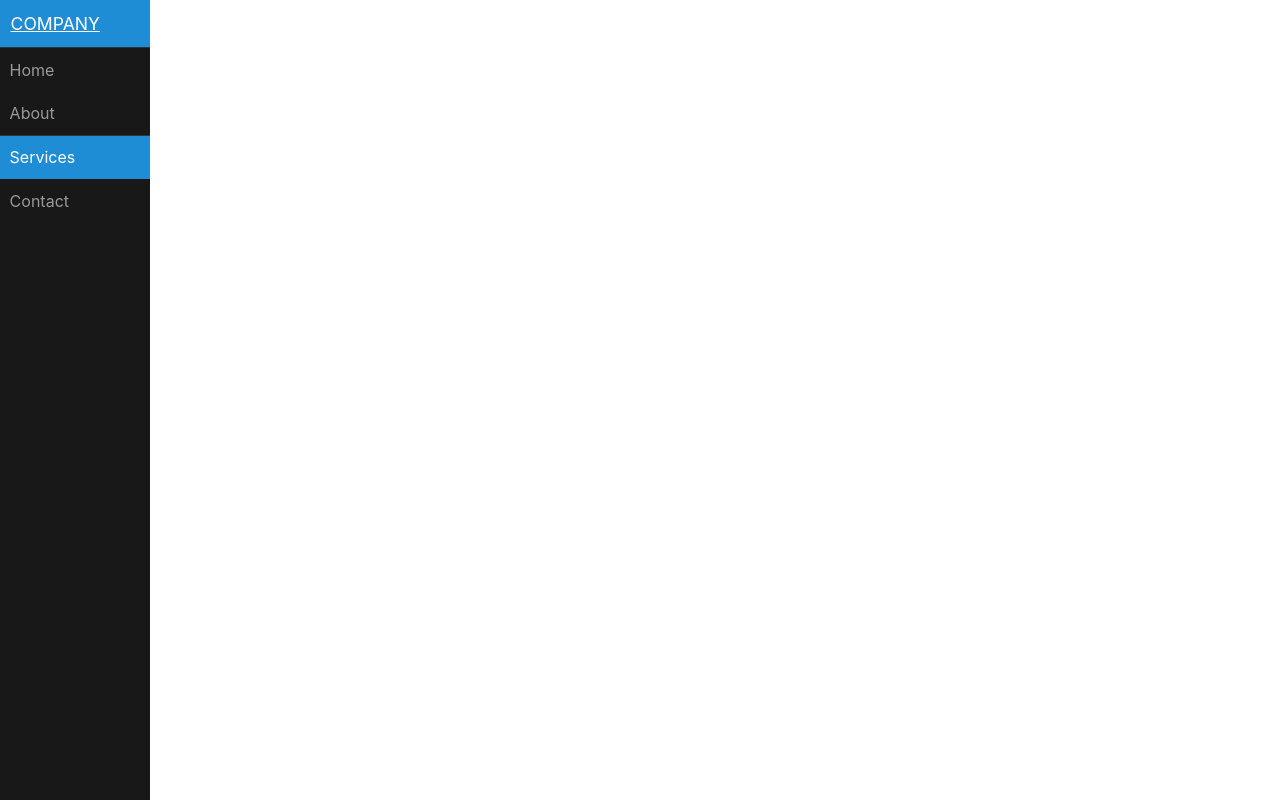
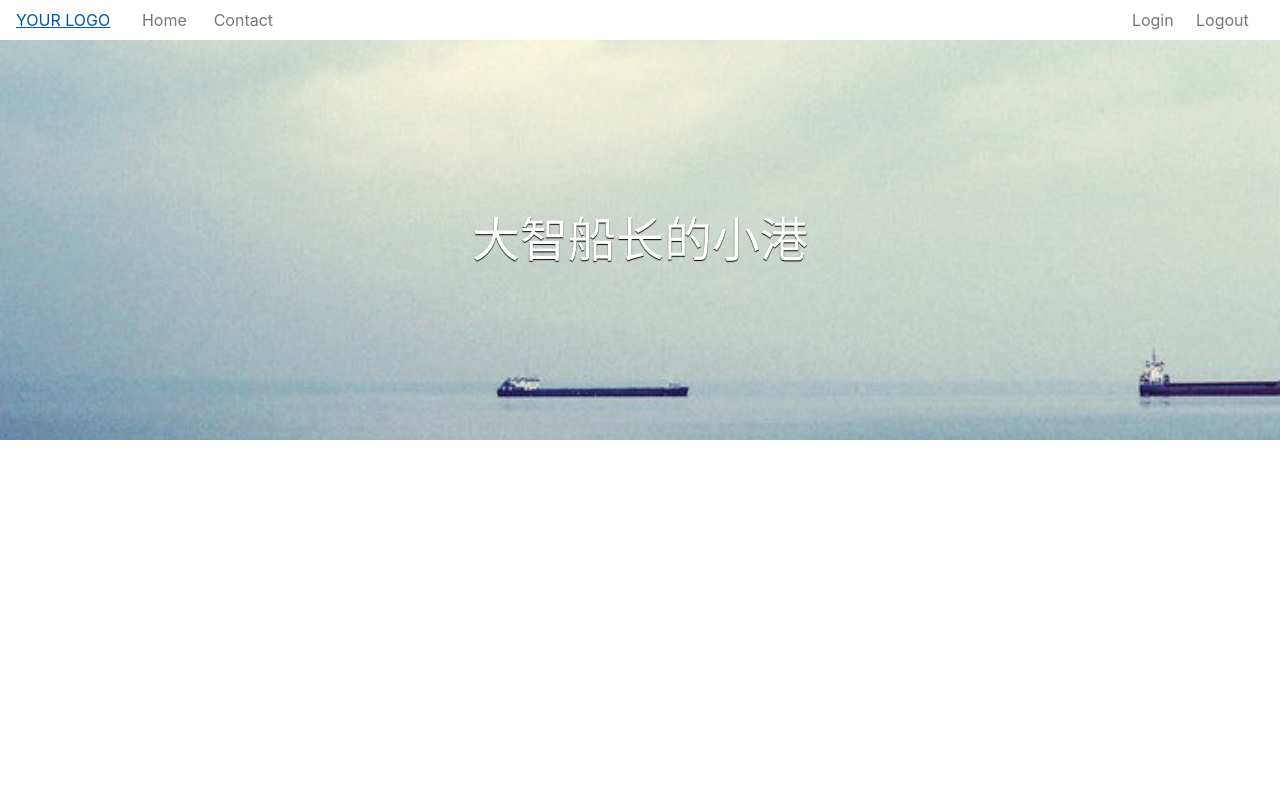
Before and after one commit to sordhlm/django_blog, a Django app: template templates/base.html in a window 1280 px wide. Run offline with Django 3.2, Linux system fonts and the light colour scheme; the template is opened without the code that fills it, so the values that code supplies are empty; parts of the project's set-up code (start-up, migrations or seed data) failed here and were passed over; some libraries are stand-ins or nearby versions.

Commit message:
code update: 1. change layout 2. add blog.js

```diff
--- a/static/css/blog.css
+++ b/static/css/blog.css
@@ -197,7 +197,8 @@ h3 {
 @media (min-width: 48em) {
     .content {
         padding: 2em 3em 0;
-        margin-left: 0%;
+        margin-left: 15%;
+        max-width: 1400px;
     }
     .sidebar {
         position: fixed;
--- /dev/null
+++ b/static/css/pricing.css
@@ -0,0 +1,230 @@
+/*
+ * -- BASE STYLES --
+ * Most of these are inherited from Base, but I want to change a few.
+ */
+body {
+    color: #526066;
+}
+
+h2, h3 {
+    letter-spacing: 0.25em;
+    text-transform: uppercase;
+    font-weight: 600;
+}
+
+p {
+    line-height: 1.6em;
+}
+
+
+/*
+ * -- Layout Styles --
+ */
+.l-content {
+    margin: 0 auto;
+}
+
+.l-box {
+    padding: 0.5em 2em;
+}
+
+/*
+ * -- MENU STYLES --
+ * Make the menu have a very faint box-shadow.
+ */
+.pure-menu {
+    box-shadow: 0 1px 1px rgba(0,0,0, 0.10);
+}
+
+.pure-menu-link {
+    padding: .5em .7em;
+}
+
+
+/*
+ * -- BANNER --
+ * The top banner with the headings. By using a combination
+ * of `display: table;` and `display: table-cell;`, we can
+ * vertically center the text.
+ */
+
+.banner {
+    background: transparent url('http://24.media.tumblr.com/ccb268832580ac12951828a1c179de69/tumblr_mo2xbk8JUK1st5lhmo1_1280.jpg') 0 0 no-repeat fixed;
+    text-align: center;
+    background-size: cover;
+    filter: progid:DXImageTransform.Microsoft.AlphaImageLoader(src='http://24.media.tumblr.com/ccb268832580ac12951828a1c179de69/tumblr_mo2xbk8JUK1st5lhmo1_1280.jpg', sizingMethod='scale');
+
+    height: 200px;
+    width: 100%;
+    margin-bottom: 3em;
+    display: table;
+}
+
+    .banner-head {
+        display: table-cell;
+        vertical-align: middle;
+        margin-bottom: 0;
+        font-size: 2em;
+        color: white;
+        font-weight: 500;
+        text-shadow: 0 1px 1px black;
+    }
+
+
+
+/*
+ * -- PRICING TABLE WRAPPER --
+ * This element wraps up all the pricing table elements
+ */
+ .pricing-tables,
+ .information {
+    max-width: 980px;
+    margin: 0 auto;
+ }
+.pricing-tables {
+    margin-bottom: 3.125em;
+    text-align: center;
+}
+
+/*
+ * -- PRICING TABLE  --
+ * Every pricing table has the .pricing-table class
+ */
+.pricing-table {
+    border: 1px solid #ddd;
+    margin: 0 0.5em 2em;
+    padding: 0 0 3em;
+}
+
+/*
+ * -- PRICING TABLE HEADER COLORS --
+ * Choose a different color based on the type of pricing table.
+ */
+.pricing-table-free .pricing-table-header {
+    background: #519251;
+}
+
+.pricing-table-biz .pricing-table-header {
+    background: #2c4985;
+}
+
+/*
+ * -- PRICING TABLE HEADER --
+ * By default, a header is black/white, and has some styles for its <h2> name.
+ */
+.pricing-table-header {
+    background: #111;
+    color: #fff;
+}
+    .pricing-table-header h2 {
+        margin: 0;
+        padding-top: 2em;
+        font-size: 1em;
+        font-weight: normal;
+
+    }
+
+
+/*
+ * -- PRICING TABLE PRICE --
+ * Styles for the price and the corresponding <span>per month</span>
+ */
+.pricing-table-price {
+    font-size: 6em;
+    margin: 0.2em 0 0;
+    font-weight: 100;
+}
+    .pricing-table-price span {
+        display: block;
+        text-transform: uppercase;
+        font-size: 0.2em;
+        padding-bottom: 2em;
+        font-weight: 400;
+        color: rgba(255, 255, 255, 0.5);
+        *color: #fff;
+    }
+
+
+
+/*
+ * -- PRICING TABLE LIST --
+ * Each pricing table has a <ul> which is denoted by the .pricing-table-list class
+ */
+.pricing-table-list {
+    list-style-type: none;
+    margin: 0;
+    padding: 0;
+    text-align: center;
+}
+
+
+/*
+ * -- PRICING TABLE LIST ELEMENTS --
+ * Styles for the individual list elements within each pricing table
+ */
+.pricing-table-list li {
+    padding: 0.8em 0;
+    background: #f7f7f7;
+    border-bottom: 1px solid #e7e7e7;
+}
+
+
+/*
+ * -- PRICING TABLE BUTTON --
+ * Styles for the "Choose" button at the bottom of a pricing table.
+ * This inherits from Pure Button.
+ */
+.button-choose {
+    border: 1px solid #ccc;
+    background: #fff;
+    color: #333;
+    border-radius: 2em;
+    font-weight: bold;
+    position: relative;
+    bottom: -1.5em;
+}
+
+.information-head {
+    color: black;
+    font-weight: 500;
+}
+
+.footer {
+    background: #111;
+    color: #888;
+    text-align: center;
+}
+    .footer a {
+        color: #ddd;
+    }
+
+
+
+/*
+ * -- TABLET MEDIA QUERIES --
+ * On tablets, we want to slightly adjust the size of the banner
+ * text and add some vertical space between the various pricing tables
+ */
+@media(min-width: 767px) {
+
+    .banner-head {
+        font-size: 4em;
+    }
+    .pricing-table {
+        margin-bottom: 0;
+    }
+
+}
+
+/*
+ * -- PHONE MEDIA QUERIES --
+ * On phones, we want to reduce the height and font-size of the banner further
+ */
+@media (min-width: 480px) {
+    .banner {
+        height: 400px;
+    }
+    .banner-head {
+        font-size: 3em;
+    }
+}
--- /dev/null
+++ b/static/js/blog.js
@@ -0,0 +1,2 @@
+$(document).ready(function() {
+});
--- a/templates/base.html
+++ b/templates/base.html
@@ -4,40 +4,36 @@
 <head>
     <meta charset="UTF-8">
     <meta name="viewport" content="width=device-width, initial-scale=1.0">
-    <title>{% block title %} Venahome Blog {% endblock %}</title>
+    <title>{% block title %} Sorvena Blog {% endblock %}</title>
     <link rel="stylesheet" type="text/css" href="{% static 'bootstrap-3.3.7-dist/css/bootstrap.css' %}"/>
     <link rel="stylesheet" type="text/css" href="{% static 'css/pure-min.css' %}"/>
-    <link rel="stylesheet" type="text/css" href="{% static 'css/side-menu.css' %}"/>
+    <link rel="stylesheet" type="text/css" href="{% static 'css/pricing.css' %}"/>
     <link rel="stylesheet" type="text/css" href="{% static 'css/blog.css' %}"/>
 
+    <script type="text/javascript" src="{% static 'js/jquery-3.3.1.min.js' %}"></script>
+    <script type="text/javascript" src="{% static 'js/blog.js' %}"></script>
 </head>
 <body>
 <!--<a href="{% url "logout" %}" class="btn btn-primary btn-lg active" role="button" style="float:right">Logout</a>-->
-
-<div id="layout">
-    <!-- Menu toggle -->
-    <a href="#menu" id="menuLink" class="menu-link">
-        <!-- Hamburger icon -->
-        <span></span>
-    </a>
-
-    <div id="menu">
-        <div class="pure-menu">
-            <a class="pure-menu-heading" href="#">Company</a>
-
+<div class="pure-menu pure-menu-horizontal">
+    <a href="#" class="pure-menu-heading">Your Logo</a>
     <ul class="pure-menu-list">
         <li class="pure-menu-item"><a href="#" class="pure-menu-link">Home</a></li>
-                <li class="pure-menu-item"><a href="#" class="pure-menu-link">About</a></li>
+        <li class="pure-menu-item"><a href="#" class="pure-menu-link">Contact</a></li>
 
-                <li class="pure-menu-item menu-item-divided pure-menu-selected">
-                    <a href="#" class="pure-menu-link">Services</a>
-                </li>
+    </ul>
+    <a href="{% url "logout" %}" id="logout" target="_blank" class="pure-menu-link" style="float:right">Logout</a>
+    <a href="{% url "logout" %}" id="logout" target="_blank" class="pure-menu-link" style="float:right">Login</a>
 
-                <li class="pure-menu-item"><a href="#" class="pure-menu-link">Contact</a></li>
-            </ul>
 </div>
-        <!--<a href="{% url "logout" %}" id="logout" target="_blank" style="float:right">Logout</a>-->
+<div class="banner"  style="background-image: url({% static 'image/sea.jpg' %})">
+    <h1 class="banner-head">
+        大智船长的小港<br>
+
+    </h1>
+
 </div>
+
 
 <div id="main">
     <div class="content">
@@ -47,7 +43,7 @@
         </div>
     </div>
 </div>
-</div>
+
 
 <div class="go-top">
     <div class="arrow"></div>
```
Also changed, not shown: static/image/sea.jpg (added). Lines whose indentation alone changed are shown as unchanged.
